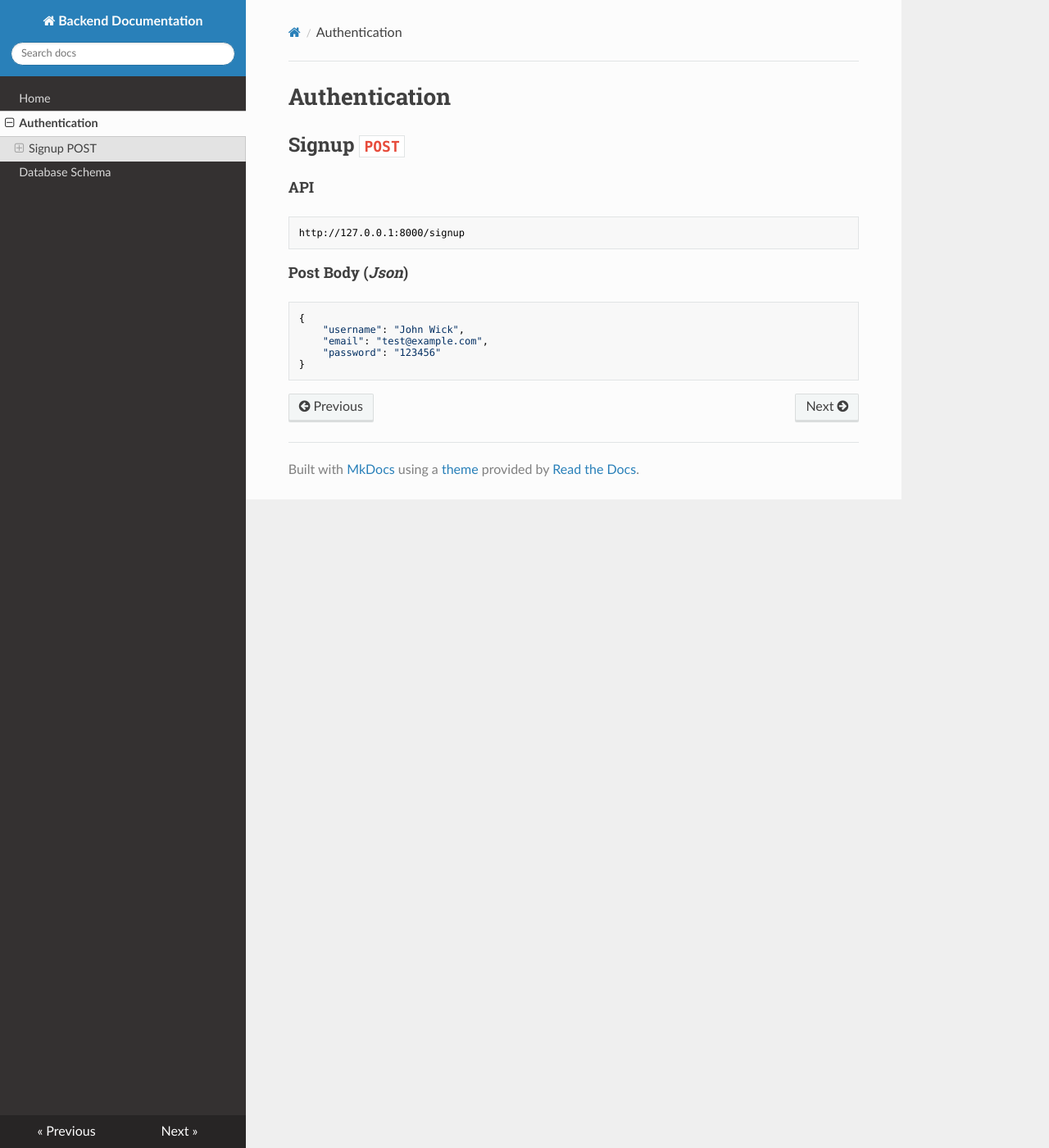
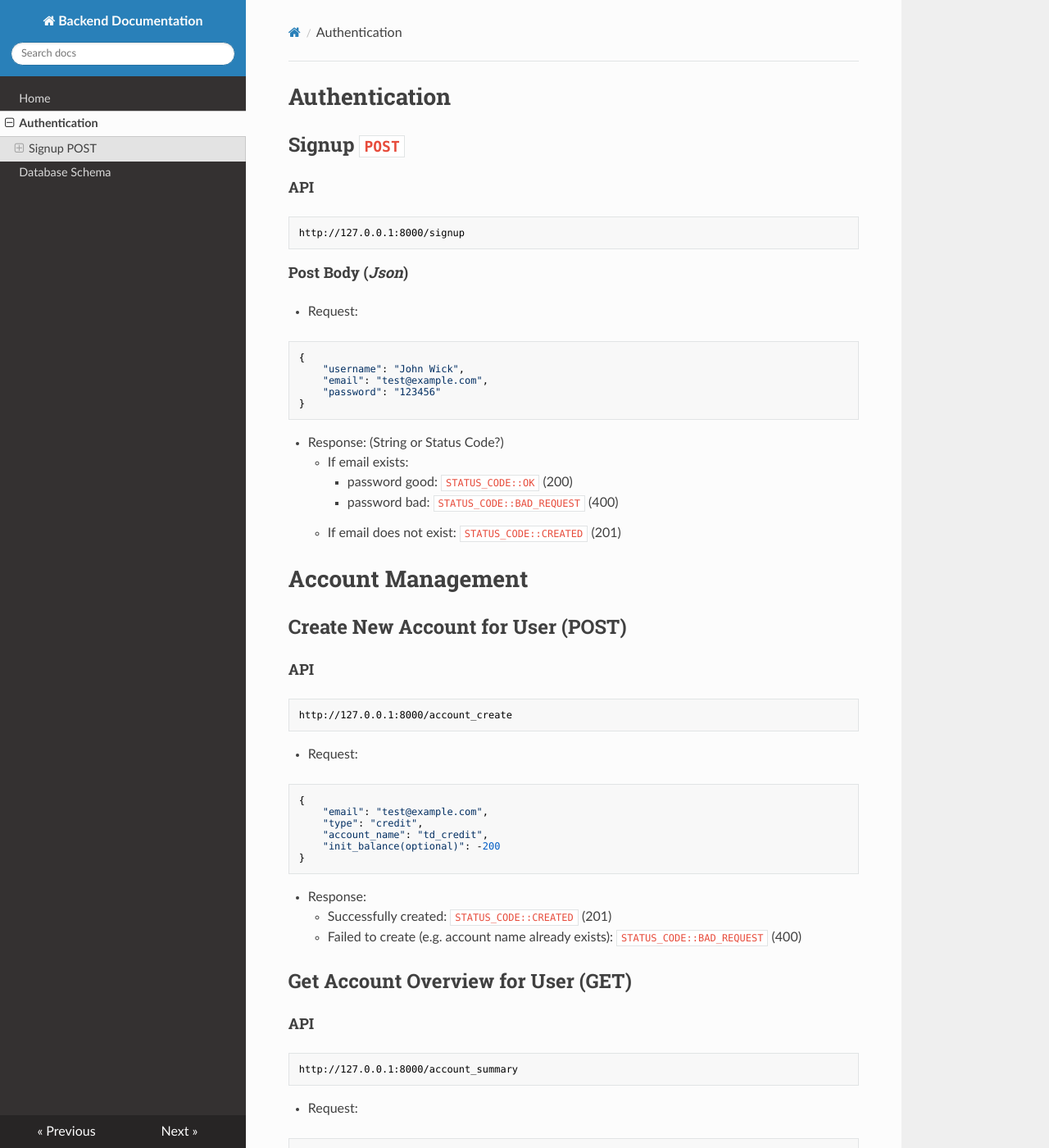
Before and after one commit to FinTrak-Solutions/Backend, an MkDocs documentation site: the page built from Documentation/docs/authentication.md, in a window 1280 px wide and 1400 px high. Shown: the whole window at 82% size. Built offline with MkDocs 1.6.1, drawn with Linux system fonts in a browser that asks for light colours; nearby versions of some CDN libraries; some of the changed text lies outside the part shown.

Commit message:
Update authentication.md
update agreed client/server protocol

````diff
--- a/Documentation/docs/authentication.md
+++ b/Documentation/docs/authentication.md
@@ -6,6 +6,7 @@
 http://127.0.0.1:8000/signup
 ```
 #### Post Body (_Json_)
+- Request:
 ```Json
 {
     "username": "John Wick",
@@ -13,3 +14,70 @@ http://127.0.0.1:8000/signup
     "password": "123456"
 }
 ```
+- Response: (String or Status Code?)
+    - If email exists:
+        - password good: `STATUS_CODE::OK` (200)
+        - password bad: `STATUS_CODE::BAD_REQUEST` (400)
+    - If email does not exist: `STATUS_CODE::CREATED` (201)
+
+# Account Management
+## Create New Account for User (POST)
+#### API
+```
+http://127.0.0.1:8000/account_create
+```
+- Request:
+```Json
+{
+    "email": "test@example.com",
+    "type": "credit",
+    "account_name": "td_credit",
+    "init_balance(optional)": -200
+}
+```
+- Response:
+    - Successfully created: `STATUS_CODE::CREATED` (201)
+    - Failed to create (e.g. account name already exists): `STATUS_CODE::BAD_REQUEST` (400)
+
+## Get Account Overview for User (GET)
+#### API
+```
+http://127.0.0.1:8000/account_summary
+```
+- Request:
+```Json
+{
+    "email": "test@example.com"
+}
+```
+- Response:
+```Json
+{
+    "account1": "888.88CAD",
+    "account2": "666.66CAD"
+}
+```
+
+## Get Account Detailed View for User (GET)
+#### API
+```
+http://127.0.0.1:8000/account_details
+```
+- Request:
+```Json
+{
+    "email": "test@example.com",
+    "account_name": "td_credit"
+}
+```
+- Response:
+```Json
+[
+    {
+        "1": "TBD"
+    },
+    {
+        "2": "TBD"
+    }
+]
+```
````
